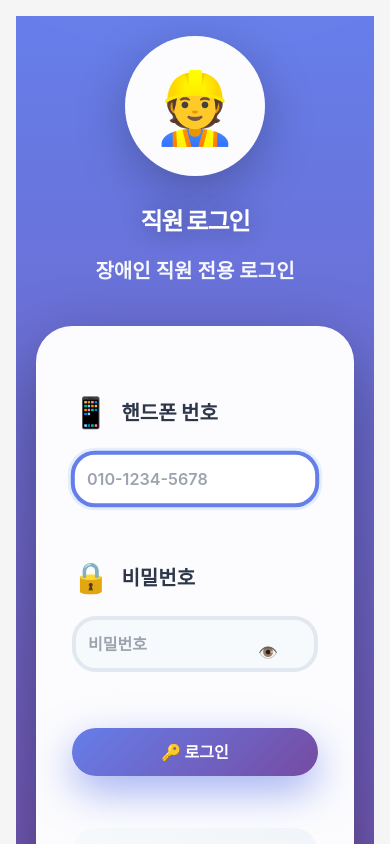
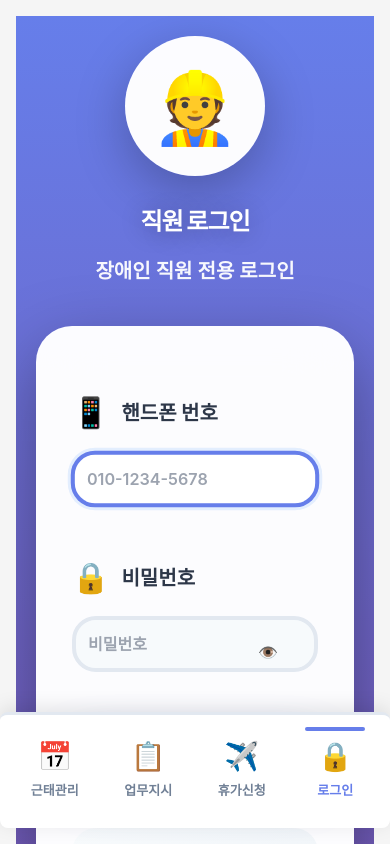
Before and after one commit to masolshop/jangpyosa, a Next.js app in the folder apps/web/: page /employee/login in a window 390 px wide. Shown: the top 844 px of the page. Built offline with nearby package versions, Linux system fonts and the light colour scheme; no server answers.

Commit message:
feat(employee): 로그인 페이지 하단 모바일 메뉴 추가

```diff
--- a/apps/web/src/app/employee/login/page.tsx
+++ b/apps/web/src/app/employee/login/page.tsx
@@ -54,6 +54,7 @@ export default function EmployeeLoginPage() {
   }
 
   return (
+    <>
       <div style={{
         minHeight: "100vh",
         background: "linear-gradient(180deg, #667eea 0%, #764ba2 100%)",
@@ -62,6 +63,7 @@ export default function EmployeeLoginPage() {
         justifyContent: "center",
         alignItems: "center",
         padding: "20px",
+        paddingBottom: "100px", // 하단 메뉴 공간
         position: "relative",
         overflow: "hidden"
       }}>
@@ -87,7 +89,7 @@ export default function EmployeeLoginPage() {
           filter: "blur(60px)"
         }} />
 
-      {/* 메인 컨텐츠 - 화면 더 넓게 */}
+        {/* 메인 컨텐츠 */}
         <div style={{
           width: "100%",
           maxWidth: "480px",
@@ -133,7 +135,7 @@ export default function EmployeeLoginPage() {
             </p>
           </div>
 
-        {/* 로그인 폼 - 화면 더 넓게 */}
+          {/* 로그인 폼 */}
           <div style={{
             background: "rgba(255, 255, 255, 0.98)",
             borderRadius: "36px",
@@ -365,5 +367,110 @@ export default function EmployeeLoginPage() {
           </div>
         </div>
       </div>
+
+      {/* 하단 네비게이션 바 - 고정 */}
+      <div style={{
+        position: "fixed",
+        bottom: 0,
+        left: 0,
+        right: 0,
+        background: "white",
+        borderTop: "3px solid #e2e8f0",
+        display: "flex",
+        justifyContent: "space-around",
+        padding: "12px 8px 20px 8px",
+        boxShadow: "0 -4px 20px rgba(0, 0, 0, 0.1)",
+        zIndex: 100
+      }}>
+        <a href="/employee/attendance" style={{
+          display: "flex",
+          flexDirection: "column",
+          alignItems: "center",
+          textDecoration: "none",
+          color: "#718096",
+          padding: "8px 12px",
+          transition: "all 0.3s",
+          flex: 1,
+          cursor: "pointer"
+        }}
+        onMouseEnter={(e) => {
+          e.currentTarget.style.color = "#667eea";
+          e.currentTarget.style.transform = "translateY(-2px)";
+        }}
+        onMouseLeave={(e) => {
+          e.currentTarget.style.color = "#718096";
+          e.currentTarget.style.transform = "translateY(0)";
+        }}>
+          <span style={{ fontSize: "28px", marginBottom: "4px" }}>📅</span>
+          <span style={{ fontSize: "13px", fontWeight: "700" }}>근태관리</span>
+        </a>
+        <a href="/employee/work-orders" style={{
+          display: "flex",
+          flexDirection: "column",
+          alignItems: "center",
+          textDecoration: "none",
+          color: "#718096",
+          padding: "8px 12px",
+          transition: "all 0.3s",
+          flex: 1,
+          cursor: "pointer"
+        }}
+        onMouseEnter={(e) => {
+          e.currentTarget.style.color = "#667eea";
+          e.currentTarget.style.transform = "translateY(-2px)";
+        }}
+        onMouseLeave={(e) => {
+          e.currentTarget.style.color = "#718096";
+          e.currentTarget.style.transform = "translateY(0)";
+        }}>
+          <span style={{ fontSize: "28px", marginBottom: "4px" }}>📋</span>
+          <span style={{ fontSize: "13px", fontWeight: "700" }}>업무지시</span>
+        </a>
+        <a href="/employee/leave" style={{
+          display: "flex",
+          flexDirection: "column",
+          alignItems: "center",
+          textDecoration: "none",
+          color: "#718096",
+          padding: "8px 12px",
+          transition: "all 0.3s",
+          flex: 1,
+          cursor: "pointer"
+        }}
+        onMouseEnter={(e) => {
+          e.currentTarget.style.color = "#667eea";
+          e.currentTarget.style.transform = "translateY(-2px)";
+        }}
+        onMouseLeave={(e) => {
+          e.currentTarget.style.color = "#718096";
+          e.currentTarget.style.transform = "translateY(0)";
+        }}>
+          <span style={{ fontSize: "28px", marginBottom: "4px" }}>✈️</span>
+          <span style={{ fontSize: "13px", fontWeight: "700" }}>휴가신청</span>
+        </a>
+        <div style={{
+          display: "flex",
+          flexDirection: "column",
+          alignItems: "center",
+          color: "#667eea",
+          padding: "8px 12px",
+          flex: 1,
+          position: "relative"
+        }}>
+          <div style={{
+            position: "absolute",
+            top: 0,
+            left: "50%",
+            transform: "translateX(-50%)",
+            width: "60px",
+            height: "4px",
+            background: "#667eea",
+            borderRadius: "2px"
+          }} />
+          <span style={{ fontSize: "28px", marginBottom: "4px" }}>🔒</span>
+          <span style={{ fontSize: "13px", fontWeight: "900" }}>로그인</span>
+        </div>
+      </div>
+    </>
   );
 }
```
Lines whose indentation alone changed are shown as unchanged.
